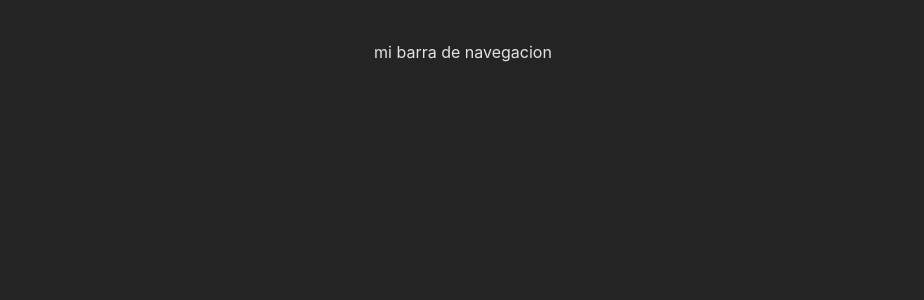
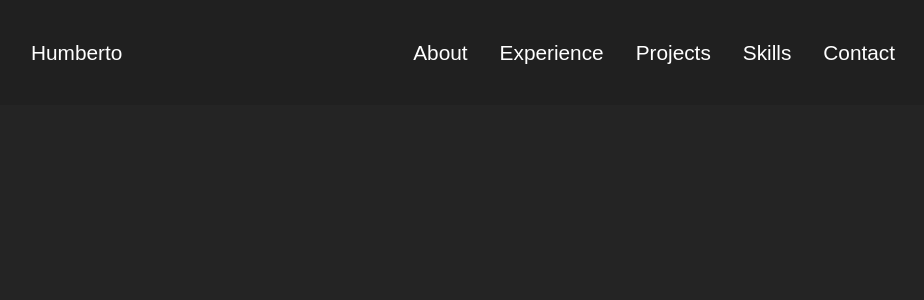
Before and after one commit to humberDEV/portfolio-web, a React (Vite) app: page / in a window 1280 px wide. Shown: the top 300 px of the page, without its empty margins (177-1101 px from the left). Built offline with nearby package versions, Linux system fonts and the light colour scheme.

Commit message:
:sparkles: app layout wireframe

```diff
--- a/index.html
+++ b/index.html
@@ -1,10 +1,10 @@
-<!doctype html>
+<!DOCTYPE html>
 <html lang="en">
   <head>
     <meta charset="UTF-8" />
     <link rel="icon" type="image/svg+xml" href="/vite.svg" />
     <meta name="viewport" content="width=device-width, initial-scale=1.0" />
-    <title>Portfolio - Humberto Garcia</title>
+    <title>Portfolio Humberto</title>
   </head>
   <body>
     <div id="root"></div>
--- a/src/App.css
+++ /dev/null
@@ -1,16 +0,0 @@
-#root {
-  max-width: 1280px;
-  margin: 0 auto;
-  padding: 2rem;
-  text-align: center;
-  background-color: #242424;
-}
-
-.first-name {
-  font-weight: bold;
-  font-size: 20px;
-}
-
-.last-name {
-  font-weight: normal;
-}
--- a/src/App.jsx
+++ /dev/null
@@ -1,18 +0,0 @@
-import './App.css'
-import { Navbar } from './components/navbar'
-
-export function App() {
-  return (
-    <>
-      <section>
-        <Navbar />
-      </section>
-      <main>
-        {/* el contenido de la pagina */}
-      </main>
-      <footer>
-        {/* componente footer */}
-      </footer>
-    </>
-  )
-}
--- /dev/null
+++ b/src/components/landing.jsx
@@ -0,0 +1 @@
+function
--- a/src/components/navbar.jsx
+++ b/src/components/navbar.jsx
@@ -1,9 +1,42 @@
-export function Navbar() {
-    return (
-        <nav>
-            <div>
-                mi barra de navegacion
-            </div>
-        </nav>
+import '../styles/navbar.css'
+
+const navItems = [{
+    name: "About",
+    href: "#about"
+},
+{
+    name: "Experience",
+    href: "#experience"
+},
+{
+    name: "Projects",
+    href: "#projects"
+},
+{
+    name: "Skills",
+    href: "#skills"
+},
+{
+    name: "Contact",
+    href: "#contact"
+}]
+
+export default function Navbar(){
+    return(
+        <header className='header'>
+            <nav className="nav-container">
+                <a href="#landing" className='nav-logo'>Humberto</a>
+
+                <div className="nav-menu">
+                <ul>
+                    {navItems.map(navItem => (
+                        <li key={navItem.name}>
+                            <a className='list-item' href={navItem.href}>{navItem.name}</a>
+                        </li>
+                    ))}
+                    </ul>
+                </div>
+            </nav>
+        </header>
     )
 }
--- /dev/null
+++ b/src/main/App.jsx
@@ -0,0 +1,14 @@
+import Navbar from '../components/navbar'
+import '../styles/App.css'
+
+export function App() {
+  return (
+    <>
+      <main>
+        <Navbar/>
+      </main>
+
+      <footer/>
+    </>
+  )
+}
--- a/src/index.css
+++ b/src/styles/index.css
@@ -2,7 +2,6 @@
   font-family: Inter, system-ui, Avenir, Helvetica, Arial, sans-serif;
   line-height: 1.5;
   font-weight: 400;
-
   color-scheme: light dark;
   color: rgba(255, 255, 255, 0.87);
   background-color: #242424;
@@ -13,3 +12,9 @@
   -moz-osx-font-smoothing: grayscale;
   -webkit-text-size-adjust: 100%;
 }
+
+body {
+  font-family: "Poppins", sans-serif;
+  padding: auto;
+  margin: 0;
+}
--- /dev/null
+++ b/src/styles/navbar.css
@@ -0,0 +1,43 @@
+.nav-container {
+  position: sticky;
+  padding: 1rem;
+  font-size: 1.3rem;
+  font-weight: 400;
+  display: flex;
+  justify-content: space-between;
+  align-items: center;
+  background-color: #202020;
+}
+
+.nav-logo {
+  margin-left: 15vw;
+}
+
+ul {
+  display: flex;
+  flex-direction: row;
+  gap: 2rem;
+  list-style: none;
+  margin-right: 15vw;
+}
+
+a {
+  color: white;
+  text-decoration: none;
+}
+
+ul {
+  justify-content: flex-end;
+}
+
+.list-item:hover {
+  transition: 1s;
+  color: aqua;
+  cursor: pointer;
+}
+
+.title {
+  display: flex;
+  flex-direction: row;
+  justify-content: flex-start;
+}
```
Also changed, not shown: src/main.jsx (+7 -6 lines), src/styles/App.css (added), 1 other file (tests, documents, lock files or other folders).
